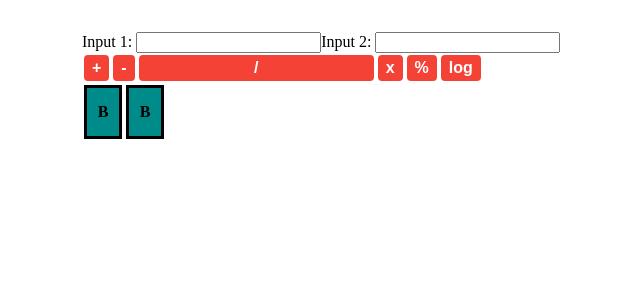
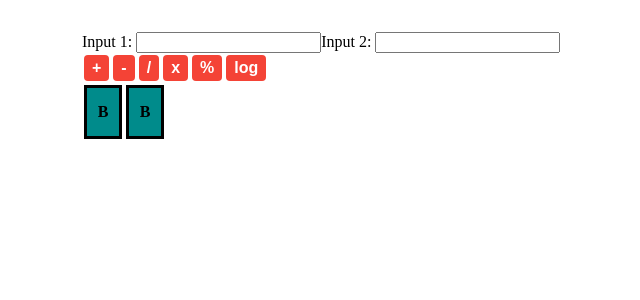
Before and after one commit to notyan/turing-machine, a React (Create React App) app: page / in a window 1280 px wide. Shown: the top 300 px of the page, without its empty margins (242-882 px from the left). Built offline with nearby package versions, Linux system fonts and the light colour scheme.

Commit message:
Fix minor error

```diff
--- a/src/Input.js
+++ b/src/Input.js
@@ -53,7 +53,7 @@ class Input extends Component{
             <div>
                 <input class='bttn' type="submit" id="delimiter" value="+" onClick={() => this.handleClick(tape, '+')}/>
                 <input class='bttn' type="submit" id="delimiter" value="-" onClick={() => this.handleClick(tape, '-')}/>
-                <input class='bttn' ype="submit" id="delimiter" value="/" onClick={() => this.handleClick(tape, '/')}/>
+                <input class='bttn' type="submit" id="delimiter" value="/" onClick={() => this.handleClick(tape, '/')}/>
                 <input class='bttn' type="submit" id="delimiter" value="x" onClick={() => this.handleClick(tape, 'x')}/>
                 <input class='bttn' type="submit" id="delimiter" value="%" onClick={() => this.handleClick(tape, '%')}/>
                 <input class='bttn' type="submit" id="delimiter" value="log" onClick={() => this.handleClick(tape, 'log')}/>
```
